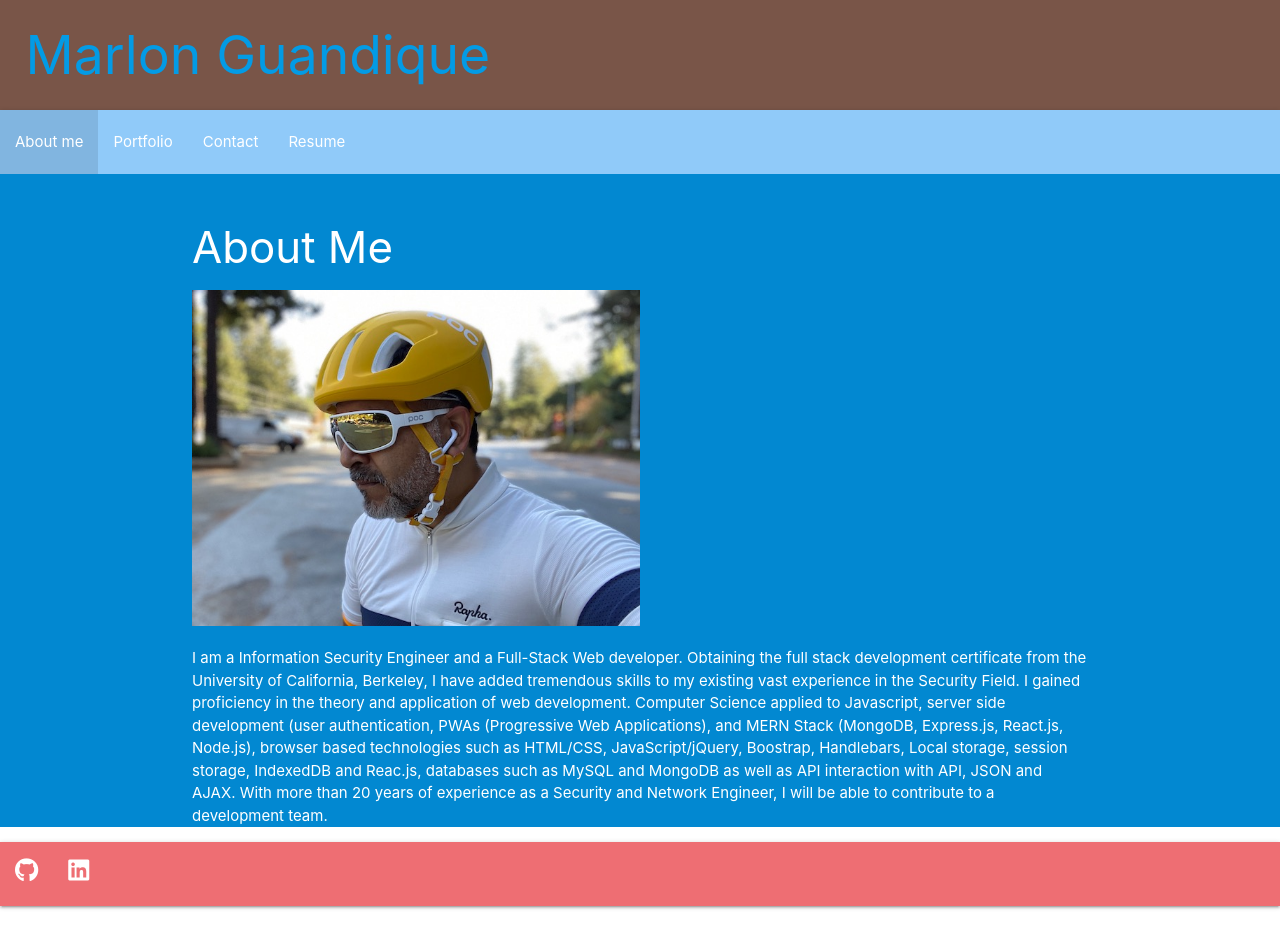
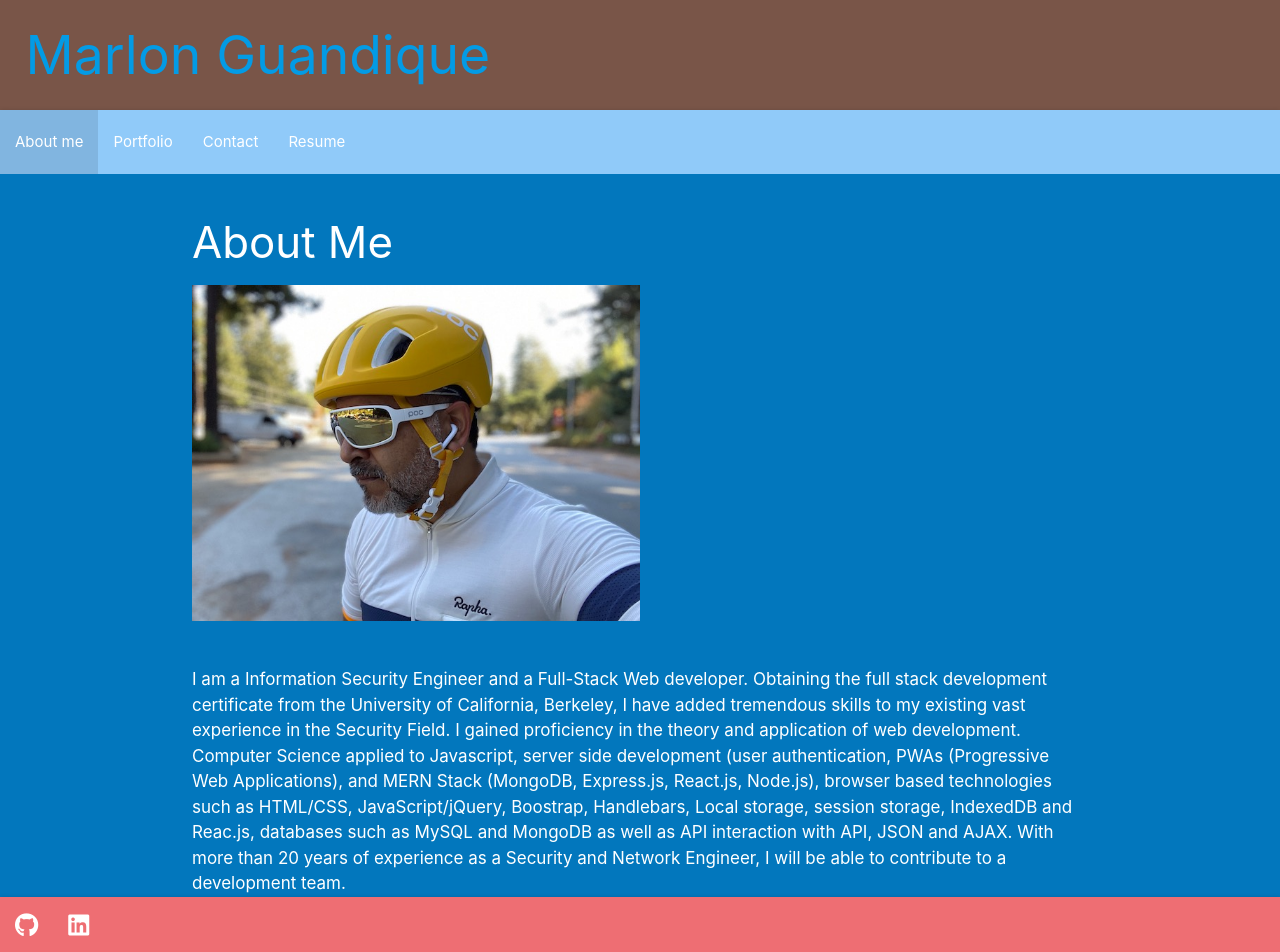
Before and after one commit to chulopapi/react-portfolio, a React (Create React App) app: page / in a window 1280 px wide. Shown: the top 952 px of the page. Before the commit the page ends 914 px from the top, so only its background shows below. Built offline with nearby package versions, Linux system fonts and the light colour scheme.

Commit message:
making cosmetics changes to the site, having issues

```diff
--- a/src/App.css
+++ b/src/App.css
@@ -1,6 +1,6 @@
 #about, #portfolio, #contact, #resume {
   margin-top: 0;
-  padding-top: 5%;
+  padding-top: 10%;
 }
 
 #header {
@@ -10,7 +10,13 @@
 }
 
 #about {
-  padding-top: 50px
+  padding-top: 45px
+}
+
+#about-me {
+  margin: 0;
+  font-size: 17px;
+  margin-top: 40px;
 }
 
 /* .App {
--- a/src/App.js
+++ b/src/App.js
@@ -16,13 +16,15 @@ function App() {
     <div id="html">
       <Header pageSelected={pageSelected}
         setPageSelected={setPageSelected} />
-      <main className="light-blue darken-2 white-text">
+      <main className="light-blue darken-3 white-text">
         {(pageSelected === "about me") && <About />}
         {(pageSelected === "portfolio") && <Portfolio />}
         {(pageSelected === "contact") && <Contact />}
         {(pageSelected === "resume") && <Resume />}
       </main>
-      <Footer></Footer>
+      <Footer>
+
+      </Footer>
     </div>
   );
 }
--- a/src/components/Footer/index.js
+++ b/src/components/Footer/index.js
@@ -4,7 +4,7 @@ function Footer() {
     return (
         <section id="footer">
             <nav>
-        <ul id="external links">
+                <ul id="external links right">
                     <li>
                         <a href="https://github.com/chulopapi" target="blank"><i className="fab fa-github"></i></a>
                     </li>
--- a/src/components/Header/index.js
+++ b/src/components/Header/index.js
@@ -14,7 +14,7 @@ function Header(props) {
     <header className="flex-row brown">
       <h2 id="header">
         <a data-testid="link" href="/">
-          <span role="img" aria-label="name"></span> Marlon Guandique
+          <span role="img" aria-label="name"></span>Marlon Guandique
       </a>
       </h2>
       <Nav pageSelected={pageSelected}
--- a/src/components/Portfolio/index.js
+++ b/src/components/Portfolio/index.js
@@ -18,7 +18,7 @@ function Portfolio() {
       },
     {
       name: 'Safr',
-      languages: "HTML, CSS, Javascript, SQL ",
+      languages: "HTML, CSS, Javascript, SQL, Materialize",
       description: "CMS blog site where you can posts, reviews, and review businesses that are keeping you safe during COVID-19. Mobile app is a must",
       src: safr,
       deployed: "https://ssafr.herokuapp.com/login",
--- a/src/components/Resume/index.js
+++ b/src/components/Resume/index.js
@@ -5,9 +5,9 @@ import './Resume.css';
 
 function Resume() {
     return (
-        <section className="my-5 container">
+        <section className="my-4 container">
             <h2 id="about">Resume</h2>
-            <a href="https://drive.google.com/file/d/1W0muK2z61Zg-Z3VSWjc9x_b1qdN9nG1c/view?usp=sharing">Download</a>
+            <a href="https://drive.google.com/file/d/1W0muK2z61Zg-Z3VSWjc9x_b1qdN9nG1c/view?usp=sharing">Download my Resume</a>
             <h4>SUMMARY</h4>
 Information Security Engineer, Full-Stack Web Developer
 
@@ -44,11 +44,11 @@ Information Security Engineer, Full-Stack Web Developer
             </ul>
             <h4>EDUCATION</h4>
             <p>Certificate in Full Stack Web Development  <br />
-University of California, Berkeley| San Francisco Bay Area, CA	                                   May 2020 – November 2020<br />
+University of California, Berkeley| May 2020 – November 2020<br />
             </p>
             <p>
                 Bachelor of Arts in Spanish Linguistics/Emphasis in Information Technology<br />
-University of California, Berkeley| Berkeley, CA	                                            May 1995 – June 1998   <br />
+University of California, Berkeley| May 1995 – June 1998   <br />
             </p>
 
         </section>
```
Lines whose indentation alone changed are shown as unchanged.
